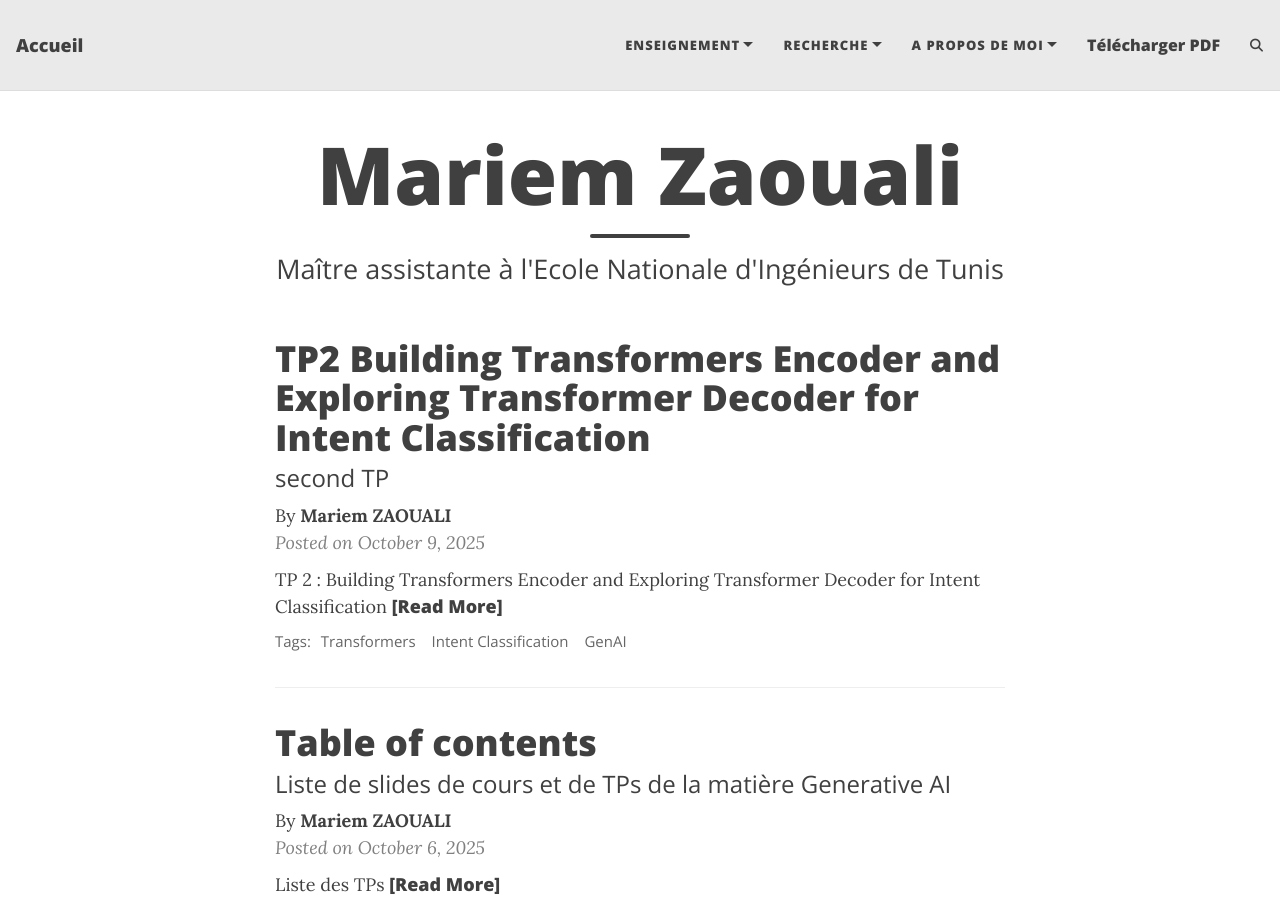
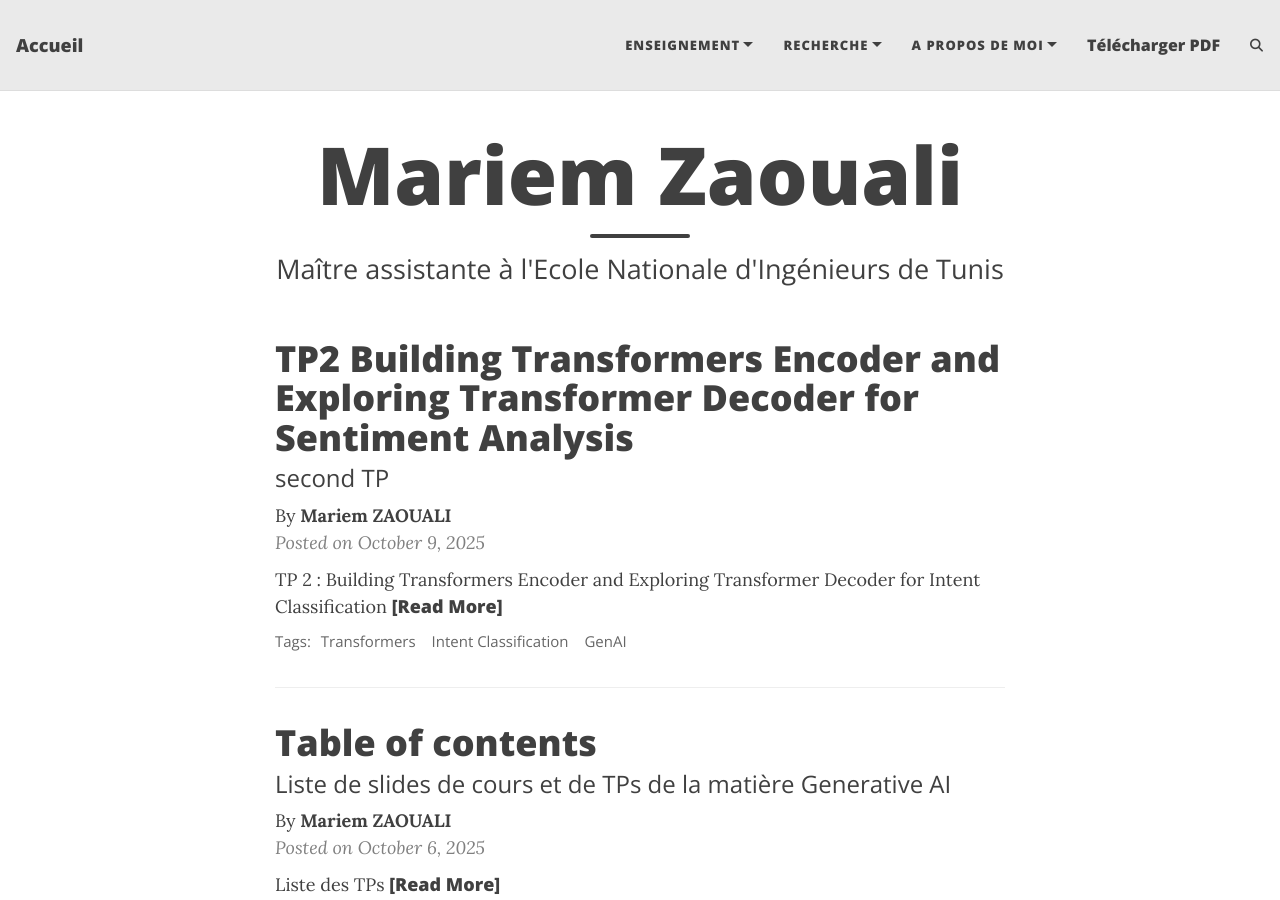
Before and after one commit to MariemZaouali/mariemzaouali.github.io, a Jekyll site: the page built from index.html, in a window 1280 px wide and 900 px high. Built offline with Jekyll 4.4.1, drawn with Linux system fonts in a browser that asks for light colours; the list of posts is cut into pages by our own code; comment, search, counter and statistics services are not loaded.

Commit message:
Update 2025-10-09-genAITp2.md

```diff
--- a/_posts/2025-10-09-genAITp2.md
+++ b/_posts/2025-10-09-genAITp2.md
@@ -1,6 +1,6 @@
 ---
 layout: post
-title: TP2 Building Transformers Encoder and Exploring Transformer Decoder for Intent Classification
+title: TP2 Building Transformers Encoder and Exploring Transformer Decoder for Sentiment Analysis
 subtitle: second TP
 tags: [Transformers, Intent Classification, GenAI]
 author: Mariem ZAOUALI
```
